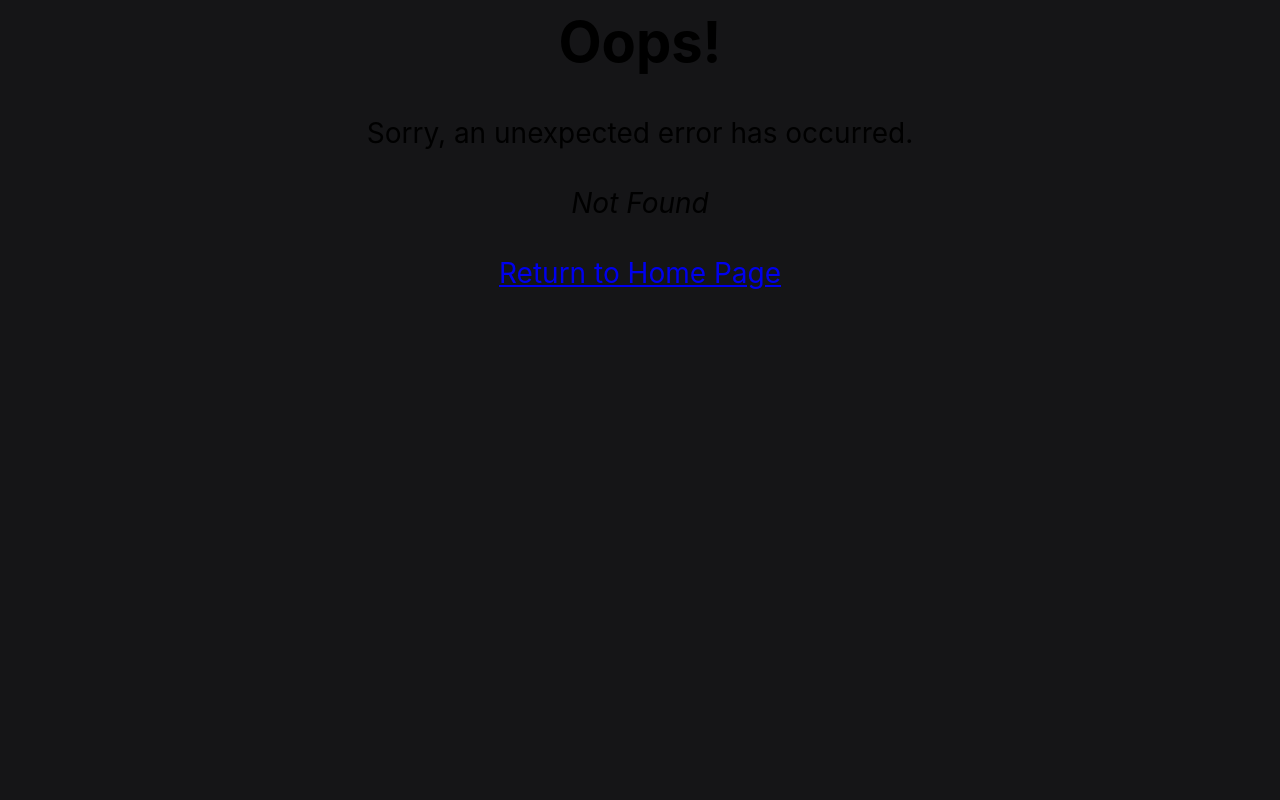
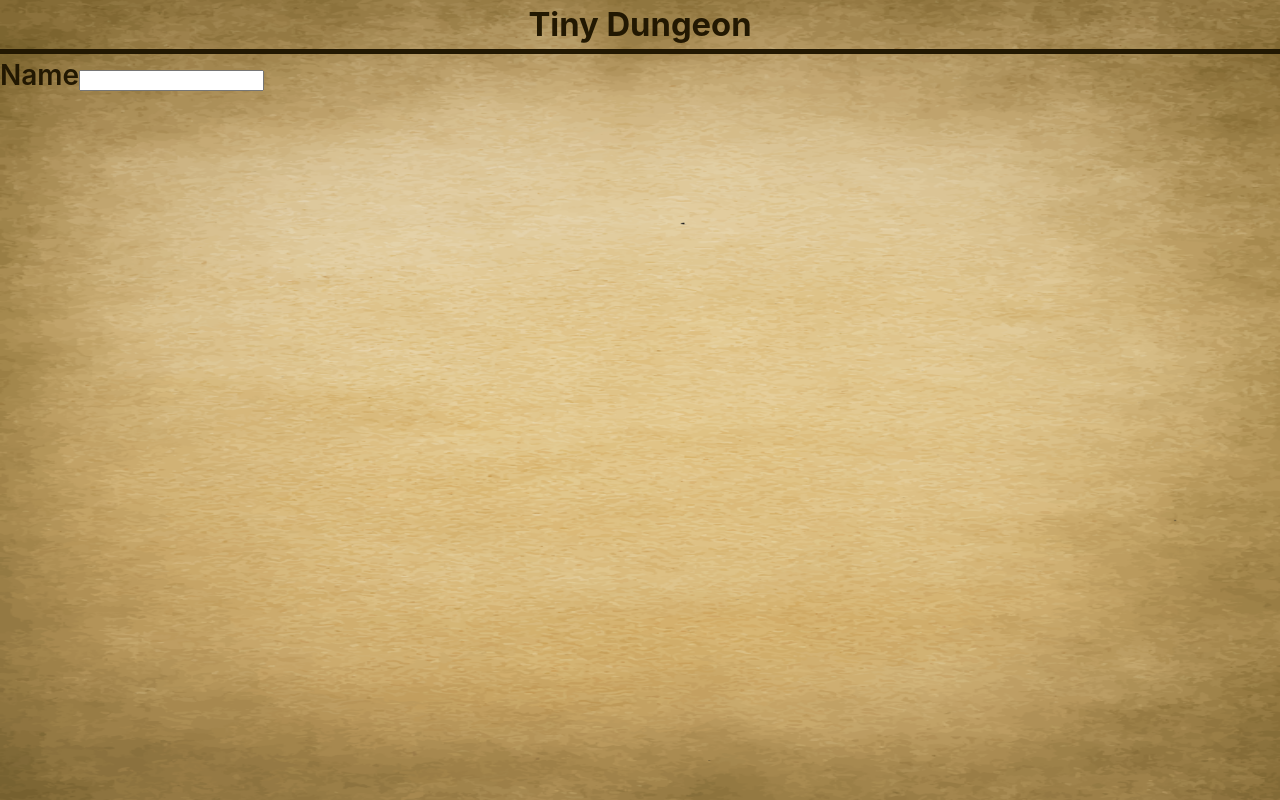
Before and after one commit to DeepSky8/tiny-dungeon, a React (Vite) app: page /newCharacter/name in a window 1280 px wide. Before the commit this address had no page. Built offline with nearby package versions, Linux system fonts and the light colour scheme.

Commit message:
Add Router support for new character creation

```diff
--- /dev/null
+++ b/src/components/createCharacter/CharFields.jsx
@@ -0,0 +1,52 @@
+import React from "react";
+
+
+const CharText = ({ label, id, type, value, placeholder, change, blur, theme, classNameTag }) => {
+    return (
+        <div className="charField__container">
+            <span className={`charField__container--description ${theme}`}>
+                <label htmlFor={id}>{label}</label>
+            </span>
+            <span className="charField__container--input">
+                {type == 'text' &&
+                    <input
+                        id={id}
+                        className={`charField--${classNameTag} ${theme}`}
+                        type={type}
+                        value={value}
+                        placeholder={placeholder}
+                        onChange={change}
+                        onBlur={blur}
+                    />
+                }
+
+                {type === 'textarea' &&
+                    <textarea
+                        rows='6'
+                        cols='50'
+                        id={id}
+                        className={`charField--${classNameTag} ${theme}`}
+                        value={value}
+                        placeholder={placeholder}
+                        onChange={change}
+                        onBlur={blur}
+                    />
+                }
+
+            </span>
+        </div>
+
+    )
+}
+
+export { CharText }
+
+// <span className="field__container--input">
+// <input
+//     id={id}
+//     className={`field--input ${theme}`}
+//     type={type}
+//     value={value}
+//     onChange={change}
+//     onBlur={blur}
+// />
--- /dev/null
+++ b/src/components/createCharacter/CharName.jsx
@@ -0,0 +1,23 @@
+import React from "react";
+import { CharText } from "./CharFields";
+
+const CharName = () => {
+    return (
+
+        <CharText
+            label={'Name'}
+            id={''}
+            type={'text'}
+            value={''}
+            change={''}
+            blur={''}
+            classNameTag={''}
+            theme={''}
+        />
+    )
+}
+
+
+
+
+export default CharName
--- /dev/null
+++ b/src/components/createCharacter/NewCharacter.jsx
@@ -0,0 +1,15 @@
+import React, { useReducer } from "react";
+import { charReducer, defaultChar } from "../../reducers/charReducer";
+import { Outlet } from "react-router";
+
+const NewCharacter = () => {
+    const [char, dispatchChar] = useReducer(charReducer, defaultChar)
+
+    return (
+        <div className="newC__container">
+            <Outlet />
+        </div>
+    )
+}
+
+export default NewCharacter
--- a/src/components/home/Header.jsx
+++ b/src/components/home/Header.jsx
@@ -3,7 +3,7 @@ import React from "react";
 const Header = () => {
     return (
         <div className="header__container">
-            <h1>Tiny Dungeon</h1>
+            <h3>Tiny Dungeon</h3>
 
         </div>
     )
--- a/src/components/home/Home.jsx
+++ b/src/components/home/Home.jsx
@@ -1,11 +1,12 @@
 import React from "react";
 import Header from "./Header";
+import { Outlet } from "react-router";
 
 const Home = () => {
     return (
         <div className="home__container">
             <Header />
-
+            <Outlet />
         </div>
     )
 }
--- a/src/reducers/charReducer.js
+++ b/src/reducers/charReducer.js
@@ -30,6 +30,12 @@ const defaultChar = {
     familiarID: '',         // Reference by fID
     XP: 0,
     scrollIDs: [],          // Identified by sID
+}
+
+const charPlaceholders = {
+    namePlace: 'Character Name',
+    tradePlace: "'s family trade",
+    beliefPlace: "'s personal creed"
 }
 
 
@@ -255,4 +261,4 @@ const charReducer = (state, action) => {
     }
 }
 
-export { defaultChar, charReducer }
+export { defaultChar, charReducer, charPlaceholders }
--- a/src/routers/AppRouter.jsx
+++ b/src/routers/AppRouter.jsx
@@ -5,12 +5,29 @@ import Home from "../components/home/Home.jsx";
 import CreateTrait from "../components/createItems/CreateTrait.jsx";
 import CreateScroll from "../components/createItems/CreateScroll.jsx";
 import CreateWeaponGroup from "../components/createItems/CreateWeaponGroup.jsx";
+import NewCharacter from "../components/createCharacter/NewCharacter.jsx";
+import CharName from "../components/createCharacter/CharName.jsx";
 
 const AppRouter = createBrowserRouter([
     {
         path: "/",
         errorElement: <NotFoundPage />,
-        element: <Home />
+        element: <Home />,
+        children: [
+            {
+                path: "/newCharacter",
+                errorElement: <NotFoundPage />,
+                element: <NewCharacter />,
+                children: [
+                    {
+                        path: "/newCharacter/name",
+                        errorElement: <NotFoundPage />,
+                        element: <CharName />,
+                    }
+                ]
+            },
+
+        ]
     },
     {
         path: "/createTrait",
--- /dev/null
+++ b/src/styles/components/_charField.scss
@@ -0,0 +1,3 @@
+.charField__container {
+
+}
--- a/src/styles/components/_header.scss
+++ b/src/styles/components/_header.scss
@@ -4,7 +4,7 @@
     border-color: $text-brown;
 }
 
-h1 {
+h3 {
     margin: 0;
     padding: 0;
     text-align: center;
--- /dev/null
+++ b/src/styles/components/_newCharacter.scss
@@ -0,0 +1,3 @@
+.newC__container{
+
+}
--- a/src/styles/styles.scss
+++ b/src/styles/styles.scss
@@ -2,5 +2,7 @@
 @import "../styles/base/base";
 @import "../styles/components/home";
 @import "../styles//components/header";
+@import "../styles/components/newCharacter";
+@import "../styles//components//charField";
 @import "../styles/components/notFoundPage";
 @import "../styles/components/createTrait";
```
Also changed, not shown: src/components/createCharacter/CharHeritage.jsx (added, +11 -0 lines).
